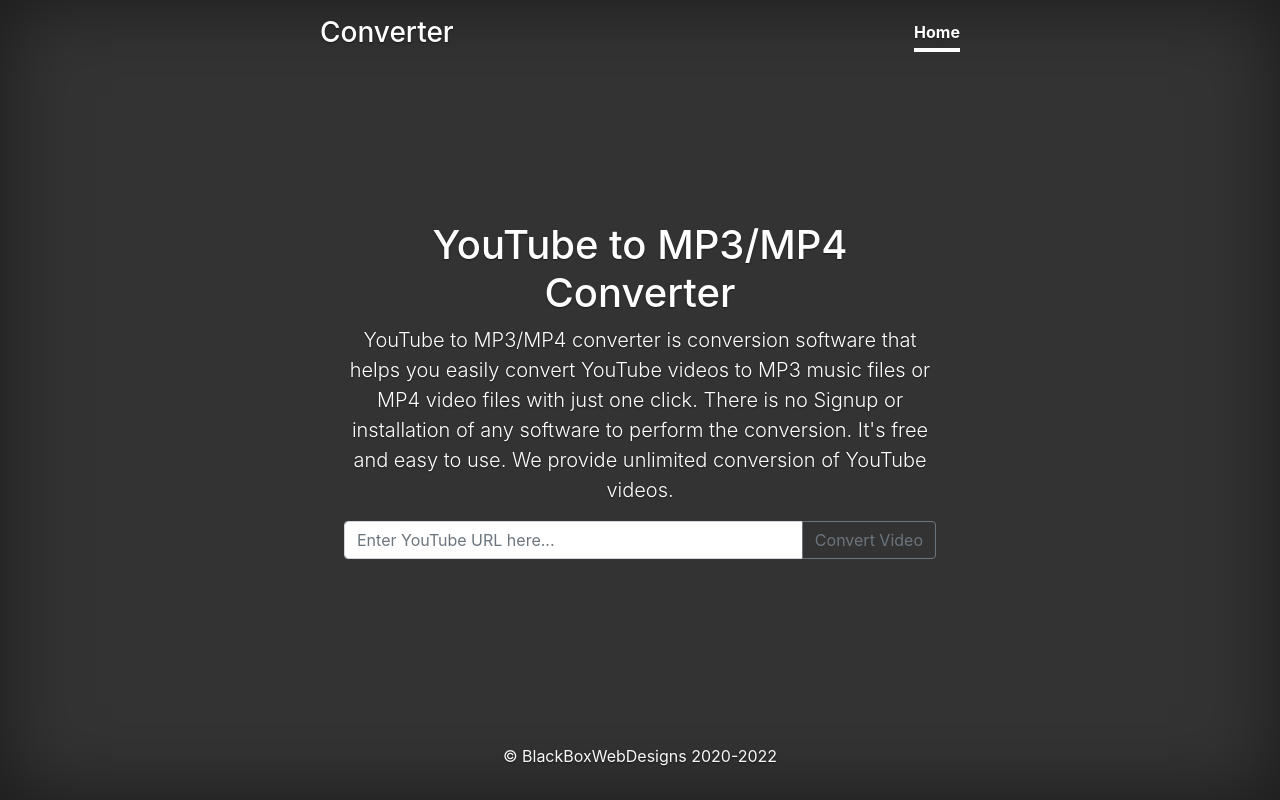
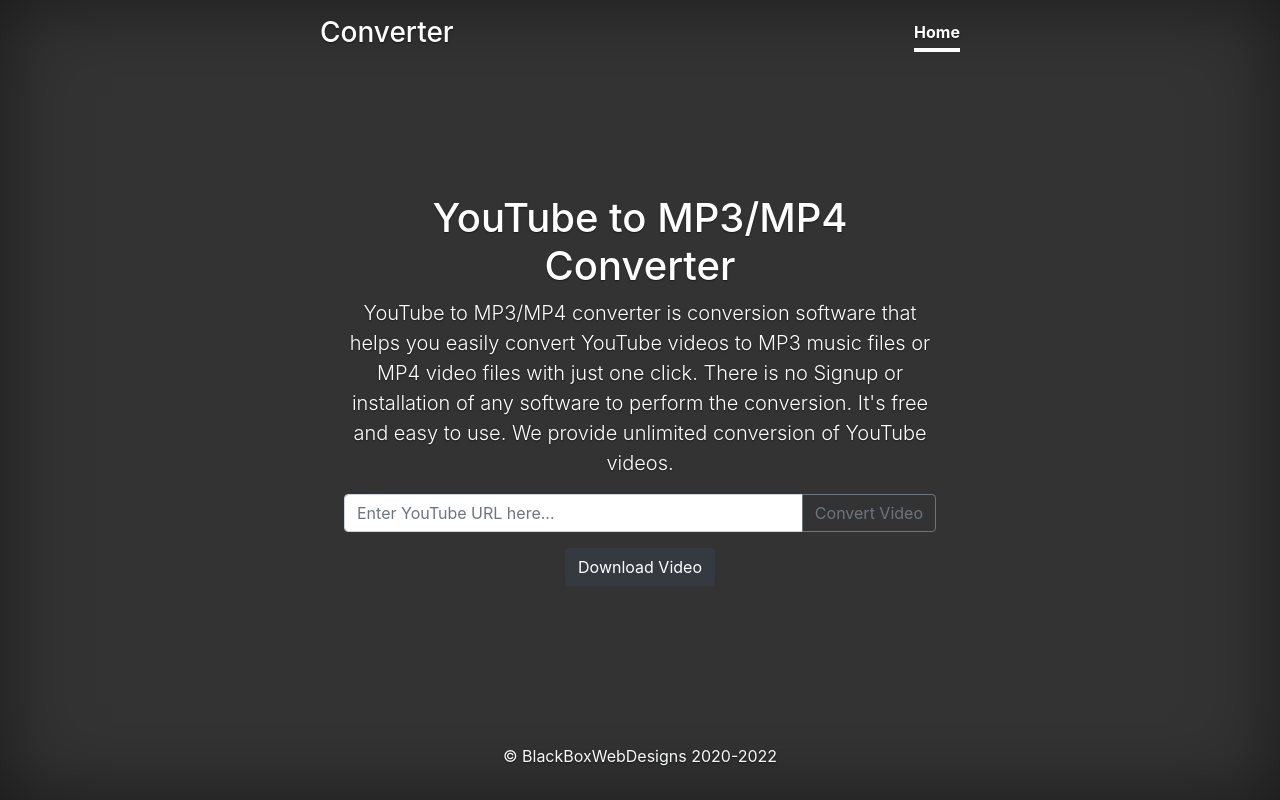
Before and after one commit to Duskamo/youtubeconverter_main, a Flask app: page / in a window 1280 px wide. Run offline with Flask 2, Linux system fonts and the light colour scheme.

Commit message:
able to download video to server, making method to download it to client's computer

```diff
--- a/app.py
+++ b/app.py
@@ -1,5 +1,6 @@
-from flask import Flask, render_template, request
+from flask import Flask, render_template, request, send_file
 
+import os
 import sys
 from pytube import YouTube
 
@@ -15,16 +16,30 @@
 @app.route("/download", methods=['POST'])
 def download():
     if request.method == "POST":
+        # Get JSON Post data
         link = request.get_json()
 
+        # Download youtube video to server
         yt = YouTube(link['data'])
-        yt.streams.filter(progressive=True, file_extension='mp4').order_by('resolution').desc().first().download()
+        #yt.streams.filter(progressive=True, file_extension='mp4').order_by('resolution').desc().first().download()
+        yt.streams.filter(progressive=True, file_extension='mp4').order_by('resolution').desc().first().download(os.path.expanduser('~/Downloads'))
+
+        # Send video to correct folder
+        #os.rename(os.getcwd() + "/" + "{0}.mp4".format(yt.title), os.getcwd() + "/videos/{0}.mp4".format(yt.title))
+
+        # Download file
+        #send_file(os.getcwd() + "/videos/{0}.mp4".format(yt.title), as_attachment=True)
 
     return "Finished downloading youtube video."
 
-@app.route("/send_video", methods=['GET'])
+@app.route("/send-video", methods=['GET'])
 def send_video():
-    return "Sending audio/video file to user..."
+    if request.method == "GET":
+        send_file(os.getcwd() + "/videos/{0}.mp4".format(yt.title), as_attachment=True)
+
+        return "Sending audio/video file to user..."
+
+
 
 if __name__ == "__main__":
     app.run()
--- a/app/static/index.js
+++ b/app/static/index.js
@@ -1,5 +1,6 @@
 $(document).ready(function() {
 	const convertVideoButton = $('#convert-video');
+	const downloadVideoButton = $("#download-video");
 	const youtubeUrlText = $('#youtube-url');
 
 	convertVideoButton.on('click', function() {
@@ -17,4 +18,17 @@
   		  }
 		});
 	});
+
+	downloadVideoButton.on("click", function() {
+		$.ajax
+                ({
+                  type: "GET",
+                  url: "/send-video",
+                  success: function(html)
+                  {
+                    alert(html);
+                  }
+                });
+
+	});
 });
--- a/app/templates/index.html
+++ b/app/templates/index.html
@@ -56,6 +56,9 @@
         </div>
       </div>
     </p>
+    <p>
+      <button type="button" class="btn btn-dark" id="download-video">Download Video</button>
+    </p>
   </main>
 
   <footer class="mastfoot mt-auto">
```
Also changed, not shown: 1 other file.
